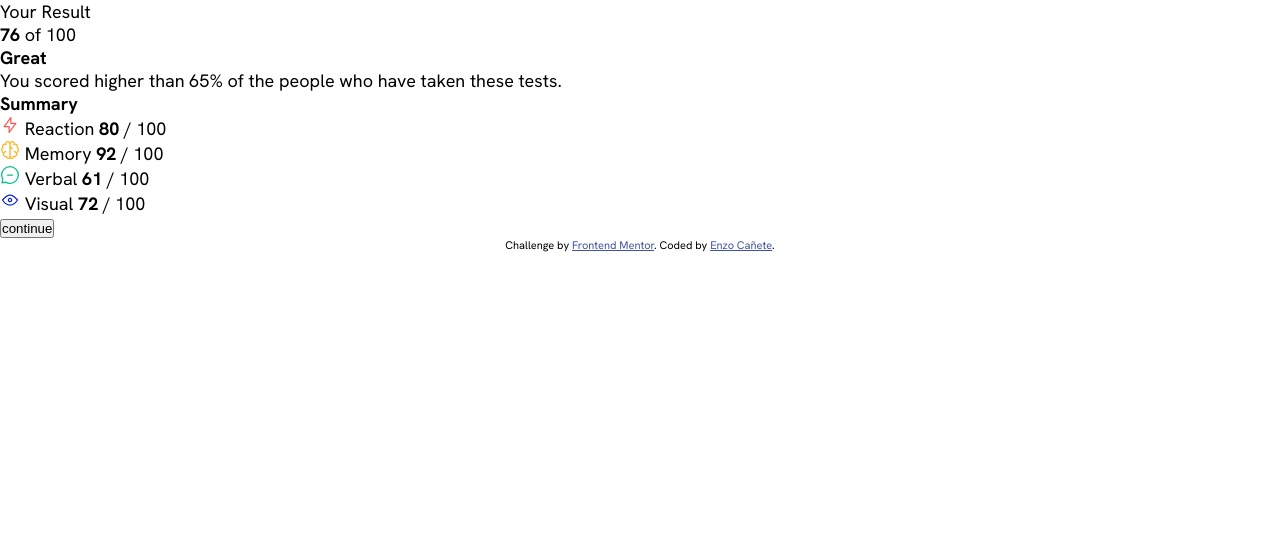
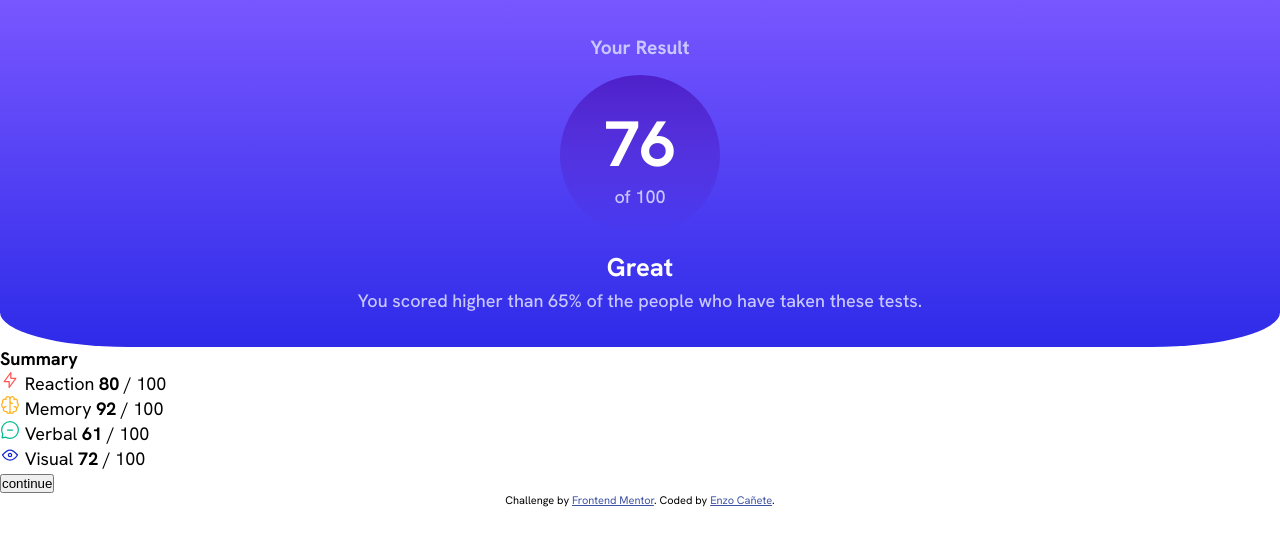
Before and after one commit to enzo0989/frontend-challenge01, a plain HTML site: page index.html in a window 1280 px wide. Drawn offline with Linux system fonts and the light colour scheme.

Commit message:
added styles
for result section

```diff
--- a/styles.css
+++ b/styles.css
@@ -7,17 +7,17 @@
 :root {
     /* summary colors */
     --reaction-color:hsl(0, 100%, 67%);
-    --reaction-color--background: hsla(0, 100%, 67%, 0.2);
+    --reaction-color--background: hsla(0, 100%, 67%, 0.1);
 
     --memory-color:hsl(39, 100%, 56%);
-    --memory-color--background:hsla(39, 100%, 56%, 0.2);
+    --memory-color--background:hsla(39, 100%, 56%, 0.1);
 
     --verbal-color:hsl(166, 100%, 37%);
-    --verbal-color--background:hsla(166, 100%, 37%, 0.2);
+    --verbal-color--background:hsla(166, 100%, 37%, 0.1);
 
 
     --visual-color:hsl(234, 85%, 45%);
-    --visual-color--background:hsla(234, 85%, 45%, 0.2);
+    --visual-color--background:hsla(234, 85%, 45%, 0.1);
 
     /**/
 
@@ -46,3 +46,63 @@ body {
     font-family: "Hanken Grotesk";
     font-size: 18px;
 }
+
+
+
+.result {
+    background:linear-gradient(var(--background1), var(--background2));
+    border-radius: 0 0 10% 10%;
+    padding: 15px;
+}
+
+.result--container {  /* created to center the items inside of result*/
+    margin: 0 auto;
+    width: 85%;
+    padding: 20px;
+    text-align: center;
+    display: flex;
+    flex-direction: column;
+    align-items: center;
+    justify-content: space-evenly;
+    gap: 5px;
+}
+
+.result--header,
+.result--score-total,
+.result--text {
+    color: var(--neutral3);
+}
+
+.result--score {
+    background:linear-gradient(var(--circle1), var(--circle2));
+    width: 160px;
+    height: 160px;
+    margin: 10px 0;
+    display: flex;
+    flex-direction: column;
+    justify-content: center;
+    align-items: center;
+    border-radius: 100%;
+}
+
+.result--bold {
+    color: var(--neutral1);
+    font-weight: 700;
+    font-size: 1.6rem;
+}
+
+
+.result--header {
+    font-weight: 700;
+    font-size: 1.2rem;
+}
+
+.result--score-total,
+.result--text {
+    font-weight: 500;
+}
+
+.result--user-score {
+    color: var(--neutral1);
+    font-size: 4rem;
+}
```
